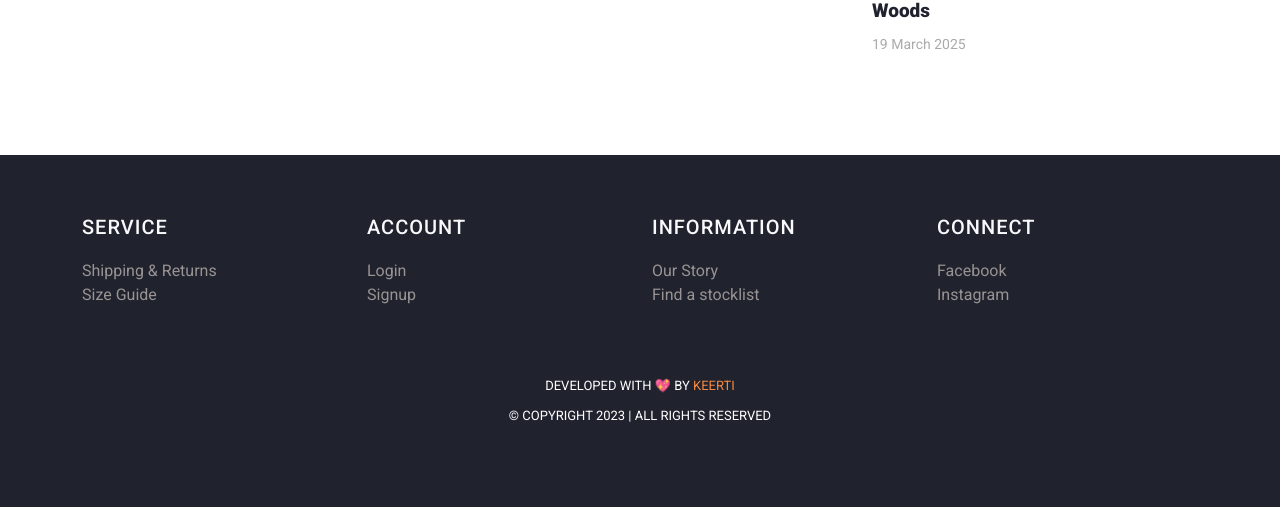
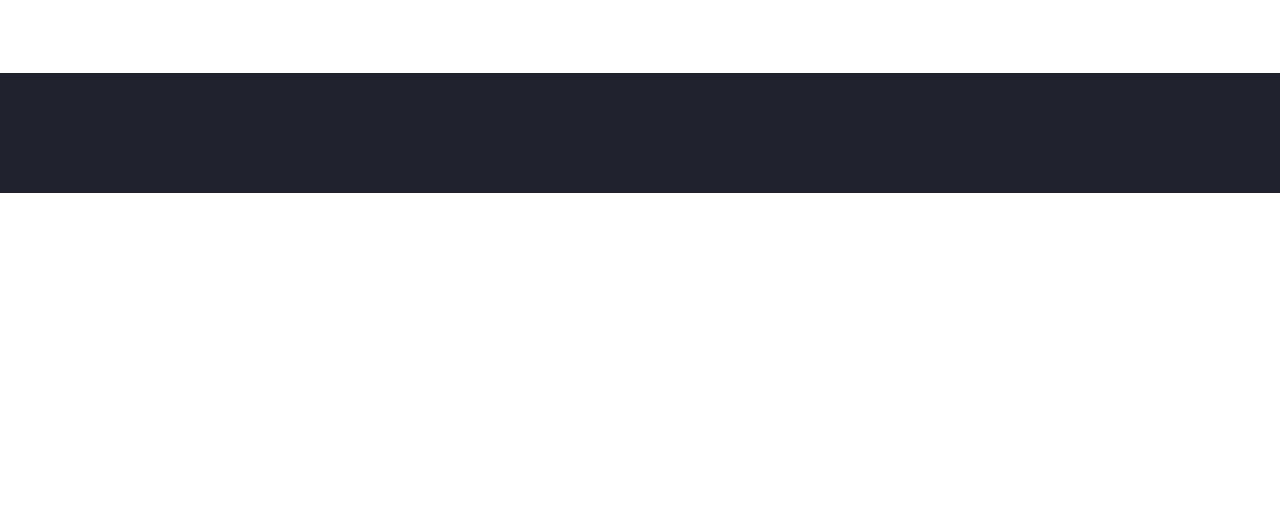
Before and after one commit to 16621737823/django_blog, a Django app: page / in a window 1280 px wide. Shown: the part 5871-6378 px from the top of the page. After the commit the page ends 6064 px from the top, so only its background shows below. Run offline with Django 4.2, Linux system fonts and the light colour scheme; data comes from the database, SQL or seed files in the repository; both versions use the stored data as it was after the commit; some libraries are stand-ins or nearby versions.

Commit message:
front-end modify

```diff
--- a/myapp/views.py
+++ b/myapp/views.py
@@ -123,11 +123,14 @@
     else:
         # 传给模板的可选分类，用字典
         category_choices = {
-            'tech': 'Technology',
-            'life': 'Lifestyle',
-            'edu': 'Education',
-            'other': 'Other',
+            'Nature': 'Nature',
+            'Hiking': 'Hiking',
+            'Life': 'Life',
+            'Travelling': 'Travelling',
+            'Mountaineering': 'Mountaineering',
+            'Other': 'Other'
         }
+
         return render(request, "create.html", {
             "category_choices": category_choices
         })
--- a/templates/footer.html
+++ b/templates/footer.html
@@ -31,48 +31,5 @@
 </style>
 
 <footer>
-  <div class="container">
-    <div class="row">
-      <div class="col-lg-3 col-md-6 col-sm-12">
-        <h4 class="text-light">SERVICE</h4>
-        <ul>
-          <li><a href="#">Shipping & Returns</a></li>
-          <li><a href="#">Size Guide</a></li>
-        </ul>
-      </div>
-      <div class="col-lg-3 col-md-6 col-sm-12">
-        <h4 class="text-light">ACCOUNT</h4>
-        <ul>
-          <li><a href="{% url 'signin' %}">Login</a></li>
-          <li><a href="{% url 'signup' %}">Signup</a></li>
-        </ul>
-      </div>
-      <div class="col-lg-3 col-md-6 col-sm-12">
-        <h4 class="text-light">INFORMATION</h4>
-        <ul>
-          <li><a href="{% url 'blog' %}">Our Story</a></li>
-          <li><a href="#">Find a stocklist</a></li>
-        </ul>
-      </div>
-      <div class="col-lg-3 col-md-6 col-sm-12">
-        <h4 class="text-light">CONNECT</h4>
-        <ul>
-          <li><a href="https://www.linkedin.com/in/keerti-vishwkarma-8ba754243/">Facebook</a></li>
-          <li><a href="https://www.linkedin.com/in/keerti-vishwkarma-8ba754243/">Instagram</a></li>
-        </ul>
-      </div>
 
-    </div>
-  </div>
-
-  <div class="container mt-5">
-    <div class="row">
-      <div class="col-lg-12">
-        <div class="p-3">
-          <p>Developed with 💖 by <a href="https://www.linkedin.com/in/keerti-vishwkarma-8ba754243/">Keerti</a> <br>
-            &copy; Copyright 2023 | All Rights Reserved
-        </div>
-      </div>
-    </div>
-  </div>
 </footer>
--- a/templates/header.html
+++ b/templates/header.html
@@ -28,9 +28,6 @@
           </li>
           <li class="nav-item">
             <a class="nav-link" href="{% url 'blog' %}">Blogs</a>
-          </li>
-          <li class="nav-item">
-            <a class="nav-link" href="{% url 'contact' %}">Contact</a>
           </li>
 
           {% if user.is_authenticated %}
--- a/templates/index.html
+++ b/templates/index.html
@@ -5,150 +5,248 @@
 <head>
 
   <meta charset="utf-8">
-  <meta name="viewport" content="width=device-width, initial-scale=1, shrink-to-fit=no">
+  <meta name="viewport" content="width=device-width, initial-scale=1">
   <meta name="description" content="">
   <meta name="author" content="TemplateMo">
+  <title>BlogSpot - Blogging Website</title>
+
+  <!-- Fonts -->
   <link
     href="https://fonts.googleapis.com/css?family=Roboto:100,100i,300,300i,400,400i,500,500i,700,700i,900,900i&display=swap"
     rel="stylesheet">
-  <link href="https://cdn.jsdelivr.net/npm/bootstrap@5.3.0-alpha3/dist/css/bootstrap.min.css" rel="stylesheet"
-    integrity="sha384-KK94CHFLLe+nY2dmCWGMq91rCGa5gtU4mk92HdvYe+M/SXH301p5ILy+dN9+nJOZ" crossorigin="anonymous">
-  <title>BlogSpot - Blogging Website</title>
 
-  <!-- Bootstrap core CSS -->
+  <!-- Bootstrap (CDN + local fallback for older code references) -->
   <link href="{% static 'vendor/bootstrap/css/bootstrap.min.css' %}" rel="stylesheet">
-  <link href="https://cdn.jsdelivr.net/npm/bootstrap@5.3.1/dist/css/bootstrap.min.css" rel="stylesheet"
-    integrity="sha384-4bw+/aepP/YC94hEpVNVgiZdgIC5+VKNBQNGCHeKRQN+PtmoHDEXuppvnDJzQIu9" crossorigin="anonymous">
-</head>
+  <link href="https://cdn.jsdelivr.net/npm/bootstrap@5.3.1/dist/css/bootstrap.min.css"
+        rel="stylesheet"
+        integrity="sha384-4bw+/aepP/YC94hEpVNVgiZdgIC5+VKNBQNGCHeKRQN+PtmoHDEXuppvnDJzQIu9"
+        crossorigin="anonymous">
 
+  <!-- FontAwesome -->
+  <link rel="stylesheet" href="{% static 'assets/css/fontawesome.css' %}">
+  <link rel="stylesheet" href="https://cdnjs.cloudflare.com/ajax/libs/font-awesome/6.4.2/css/all.min.css">
 
   <!-- Additional CSS Files -->
-<link rel="stylesheet" href="{% static 'assets/css/fontawesome.css' %}">
-<link rel="stylesheet" href="https://cdnjs.cloudflare.com/ajax/libs/font-awesome/6.4.2/css/all.min.css">
   <link rel="stylesheet" href="{% static 'assets/css/templatemo-stand-blog.css' %}">
   <link rel="stylesheet" href="{% static 'assets/css/owl.css' %}">
   <link rel="stylesheet" href="{% static 'assets/css/styles.css' %}">
 
+  <!-- Inline custom styles for a "cooler" look/feel -->
+  <style>
+    /* Carousel Tweaks */
+    #carouselExampleCaptions .carousel-item img {
+      width: 100%;
+      height: 600px;
+      object-fit: cover;
+      filter: brightness(80%);
+      transition: filter 0.3s ease-in-out;
+    }
+    #carouselExampleCaptions .carousel-item:hover img {
+      filter: brightness(100%);
+    }
+    /* Give the captions a modern text shadow look */
+    .carousel-caption h1 {
+      text-shadow: 2px 2px 4px rgba(0,0,0,0.6);
+      font-size: 60px;
+      animation: fadeFromBottom 1s ease-in-out;
+    }
+
+    /* Animate the carousel text on load */
+    @keyframes fadeFromBottom {
+      0% {
+        opacity: 0;
+        transform: translateY(50px);
+      }
+      100% {
+        opacity: 1;
+        transform: translateY(0);
+      }
+    }
+
+    /* Card hover effect */
+    .card {
+      border: none;
+      transition: transform 0.3s ease, box-shadow 0.3s ease;
+    }
+    .card:hover {
+      transform: translateY(-5px);
+      box-shadow: 0 8px 15px rgba(0, 0, 0, 0.1);
+    }
+
+    /* Category badge hover effect */
+    .badge:hover {
+      opacity: 0.8;
+      transform: scale(1.05);
+      cursor: pointer;
+    }
+
+    /* Blog post image hover effect */
+    .blog-post img {
+      transition: transform 0.4s ease, box-shadow 0.4s ease;
+      object-fit: cover;
+    }
+    .blog-post:hover img {
+      transform: scale(1.02);
+      box-shadow: 0 5px 10px rgba(0, 0, 0, 0.2);
+    }
+
+    /* Subtle fade for post content text */
+    .blog-post p {
+      transition: color 0.3s;
+    }
+    .blog-post:hover p {
+      color: #555;
+    }
+
+    /* “View All” link to stand out slightly */
+    a.text-danger.text-decoration-none:hover {
+      text-decoration: underline;
+      font-weight: 500;
+    }
+
+    /* Minor improvements to headings */
+    h2, h3, h5 {
+      font-weight: 700;
+      letter-spacing: 1px;
+    }
+
+    /* A more pop-ish color for some sub-headers */
+    .sub-header {
+      color: #E34B4B;
+      font-weight: bold;
+    }
+  </style>
 </head>
 
 <body>
-  {%include 'header.html'%}
+  {% include 'header.html' %}
 
-
+  <!-- Carousel Section -->
   <div class="container mt-5 carousel">
-    <div id="carouselExampleCaptions" class="carousel slide">
+    <div id="carouselExampleCaptions" class="carousel slide carousel-fade" data-bs-ride="carousel">
       <div class="carousel-indicators">
-        <button type="button" data-bs-target="#carouselExampleCaptions" data-bs-slide-to="0" class="active"
-          aria-current="true" aria-label="Slide 1"></button>
-        <button type="button" data-bs-target="#carouselExampleCaptions" data-bs-slide-to="1"
+        <button type="button"
+                data-bs-target="#carouselExampleCaptions"
+                data-bs-slide-to="0"
+                class="active"
+                aria-current="true"
+                aria-label="Slide 1"></button>
+        <button type="button"
+                data-bs-target="#carouselExampleCaptions"
+                data-bs-slide-to="1"
                 aria-label="Slide 2"></button>
-        <button type="button" data-bs-target="#carouselExampleCaptions" data-bs-slide-to="2"
+        <button type="button"
+                data-bs-target="#carouselExampleCaptions"
+                data-bs-slide-to="2"
                 aria-label="Slide 3"></button>
-        <button type="button" data-bs-target="#carouselExampleCaptions" data-bs-slide-to="3"
+        <button type="button"
+                data-bs-target="#carouselExampleCaptions"
+                data-bs-slide-to="3"
                 aria-label="Slide 4"></button>
-        <button type="button" data-bs-target="#carouselExampleCaptions" data-bs-slide-to="4"
+        <button type="button"
+                data-bs-target="#carouselExampleCaptions"
+                data-bs-slide-to="4"
                 aria-label="Slide 5"></button>
       </div>
       <div class="carousel-inner">
         <div class="carousel-item active">
-          <img src="{% static 'assets/images/nature.jpg' %}" alt="image1">
-          <div class="carousel-caption ">
+          <img src="{% static 'assets/images/nature.jpg' %}" alt="Nature Image">
+          <div class="carousel-caption">
             <h1>NATURE</h1>
           </div>
         </div>
         <div class="carousel-item">
-          <img src="{% static 'assets/images/ai.jpg' %}" alt="image2">
+          <img src="{% static 'assets/images/ai.jpg' %}" alt="AI Image">
           <div class="carousel-caption d-none d-md-block">
             <h1>TRAVEL</h1>
           </div>
         </div>
         <div class="carousel-item">
-          <img src="{% static 'assets/images/education.jpg' %}" alt="image3">
+          <img src="{% static 'assets/images/education.jpg' %}" alt="Education Image">
           <div class="carousel-caption d-none d-md-block">
             <h1>Life</h1>
           </div>
         </div>
         <div class="carousel-item">
-          <img src="{% static 'assets/images/tech.jpg' %}" alt="image4">
+          <img src="{% static 'assets/images/tech.jpg' %}" alt="Tech Image">
           <div class="carousel-caption d-none d-md-block">
             <h1>Hiking</h1>
           </div>
         </div>
         <div class="carousel-item">
-          <img src="{% static 'assets/images/ai.jpg' %}" alt="image5">
+          <img src="{% static 'assets/images/ai.jpg' %}" alt="AI Repeated Image">
           <div class="carousel-caption d-none d-md-block">
             <h1>Mountaineering</h1>
           </div>
         </div>
       </div>
-      <button class="carousel-control-prev" type="button" data-bs-target="#carouselExampleCaptions"
+      <button class="carousel-control-prev"
+              type="button"
+              data-bs-target="#carouselExampleCaptions"
               data-bs-slide="prev">
         <span class="carousel-control-prev-icon" aria-hidden="true"></span>
-        <span class="visually-hidden">Previous</span>
       </button>
-      <button class="carousel-control-next" type="button" data-bs-target="#carouselExampleCaptions"
+      <button class="carousel-control-next"
+              type="button"
+              data-bs-target="#carouselExampleCaptions"
               data-bs-slide="next">
         <span class="carousel-control-next-icon" aria-hidden="true"></span>
-        <span class="visually-hidden">Next</span>
       </button>
     </div>
   </div>
+  <!-- End Carousel Section -->
 
   {% if user.is_authenticated %}
   <div class="container mt-5">
-    <h5>MY POSTS</h5>
+    <h5 class="sub-header">MY POSTS</h5>
     <hr>
-    <div class="row row-cols-lg-3 row-cols-md-2 row-cols-1" class="blog-posts">
-
+    <div class="row row-cols-lg-3 row-cols-md-2 row-cols-1">
       {% for post in posts|slice:"0:3" %}
-      <div class="col col-lg-4 col-md-6 col-12 mb-2 blog-post">
-        <img src="{{media_url}}{{post.image_path}}" alt="" width="100%" height="300px">
-        <div class=" px-3 py-5 shadow">
+      <div class="col col-lg-4 col-md-6 col-12 mb-4 blog-post">
+        <img src="{{ media_url }}{{ post.image_path }}" alt="" width="100%" height="300px">
+        <div class="px-3 py-4 shadow">
           <a href="{% url 'post' post.id %}" class="text-decoration-none text-dark">
-          <span class="text-white bg-info text-center rounded-3 mt-5" style="padding: 8px;">{{post.category}}</span>
-          <h5 class="mt-4">{{post.postname}}</h5>
+            <span class="text-white bg-info text-center rounded-3"
+                  style="padding: 8px;">{{ post.category }}</span>
+            <h5 class="mt-3">{{ post.postname }}</h5>
           </a>
           <form method="post" action="{% url 'increaselikes' post.id %}">
             {% csrf_token %}
-          <button class="float-right small" type="submit"
-            style="border: none; background: transparent; font-size: 25px;"><i
-              class="fa fa-heart text-danger"></i></button>
+            <button class="float-right"
+                    type="submit"
+                    style="border: none; background: transparent; font-size: 25px;">
+              <i class="fa fa-heart text-danger"></i>
+            </button>
           </form>
-
-        <p>{{post.content|slice:"0:100"}}...</p>
-        <p class="small text-primary">{{post.time}} </p>
+          <p class="mt-2">
+            {{ post.content|slice:"0:100" }}...
+          </p>
+          <p class="small text-primary">{{ post.time }}</p>
         </div>
       </div>
       {% endfor %}
     </div>
-  <a class="text-danger text-decoration-none" href="{% url 'profile' user.id %}" style="cursor:pointer;">View All
-    >></a>
+    <a class="text-danger text-decoration-none"
+       href="{% url 'profile' user.id %}"
+       style="cursor: pointer;">View All >></a>
   </div>
   {% endif %}
 
-
-
+  <!-- Blog Categories Section -->
   <div class="container mt-5">
-
     <div class="text-center mb-4">
       <h2>Blog Categories</h2>
-
     </div>
-
-
     <div class="row justify-content-center mb-4">
       <div class="col-auto text-center">
-
-      <span class="badge rounded-pill bg-primary me-2 mb-2" style="cursor:pointer;"
+        <span class="badge rounded-pill bg-primary me-2 mb-2"
               onclick="window.location.href='{% url 'index' %}'">
           Show All
         </span>
-
         {% for cat in categories %}
           <span class="badge rounded-pill
                       {% if cat == selected_category %} bg-warning text-dark {% else %} bg-secondary {% endif %}
                       me-2 mb-2"
-              style="cursor:pointer;"
                 onclick="window.location.href='?category={{ cat }}'">
             {{ cat }}
           </span>
@@ -156,39 +254,37 @@
       </div>
     </div>
   </div>
+  <!-- End Blog Categories Section -->
 
-
+  <!-- Posts By Selected Category -->
   <div class="container mb-5">
-  <h3 class="mb-3" style="color: rgb(227, 73, 73); font-weight: bold;">Current Selected: {{ selected_category }}</h3>
+    <h3 class="mb-3" style="color: rgb(227, 73, 73); font-weight: bold;">
+      Current Selected: {{ selected_category }}
+    </h3>
     <hr>
-
     <div class="row row-cols-1 row-cols-md-2 row-cols-lg-3 g-4">
       {% for post in recent_posts %}
       <div class="col">
-
         <div class="card h-100">
-
-        <img src="{{ media_url }}{{ post.image_path }}" class="card-img-top" alt="post image" style="object-fit: cover; height: 200px;">
-
+          <img src="{{ media_url }}{{ post.image_path }}"
+               class="card-img-top"
+               alt="post image"
+               style="object-fit: cover; height: 200px;">
           <div class="card-body">
             <a href="{% url 'post' post.id %}" class="text-decoration-none text-dark">
-
               <span class="badge bg-info text-white mb-2">{{ post.category }}</span>
               <h5 class="card-title mt-2">{{ post.postname }}</h5>
             </a>
-
             <form method="post" action="{% url 'increaselikes' post.id %}">
               {% csrf_token %}
               <button class="float-end bg-transparent border-0 text-danger fs-4" type="submit">
                 <i class="fa fa-heart"></i>
               </button>
             </form>
-
             <p class="card-text mt-3">
               {{ post.content|slice:"0:100" }}...
             </p>
           </div>
-
           <div class="card-footer text-muted">
             {{ post.time }}
           </div>
@@ -197,41 +293,51 @@
       {% endfor %}
     </div>
   </div>
+  <!-- End Posts By Selected Category -->
 
-
+  <!-- Recent Posts Section -->
   <section class="blog-posts">
     <div class="container">
-      <h3 class="mb-2" style="color: rgb(227, 73, 73); font-size: 30px; font-weight: bold;">RECENT POSTS</h3>
+      <h3 class="mb-2" style="color: rgb(227, 73, 73); font-size: 30px; font-weight: bold;">
+        RECENT POSTS
+      </h3>
       <hr>
-      <div class=" row">
+      <div class="row">
+        <!-- Main Column: Recent Posts -->
         <div class="col-lg-8">
           <div class="all-blog-posts">
             <div class="row">
-
               {% for post in top_posts|slice:"0:7" %}
-              <div class="col col-lg-6 col-12 pb-2 blog-post ">
-                <img src="{{media_url}}{{post.image_path}}" alt="" class="img-fluid" width="100%">
+              <div class="col-lg-6 col-12 pb-3 blog-post">
+                <img src="{{ media_url }}{{ post.image_path }}"
+                     alt=""
+                     class="img-fluid"
+                     width="100%">
                 <div class="px-3 py-5 shadow">
                   <a href="{% url 'post' post.id %}" class="text-decoration-none text-dark mb-3">
-                    <span class="text-white bg-info text-center rounded-3 mt-5"
-                      style="padding: 8px;">{{post.category}}</span>
-                    <h5 class="mt-4">{{post.postname}}</h5>
+                    <span class="text-white bg-info text-center rounded-3 mt-2"
+                          style="padding: 8px;">{{ post.category }}</span>
+                    <h5 class="mt-4">{{ post.postname }}</h5>
                   </a>
                   <form method="post" action="{% url 'increaselikes' post.id %}">
                     {% csrf_token %}
-                    <button class="float-right small" type="submit"
-                      style="border: none; background: transparent; font-size: 25px;"><i
-                        class="fa fa-heart text-danger"></i></button>
+                    <button class="float-right"
+                            type="submit"
+                            style="border: none; background: transparent; font-size: 25px;">
+                      <i class="fa fa-heart text-danger"></i>
+                    </button>
                   </form>
-
-                  <p class="mt-2">{{post.content|slice:"0:100"}}...</p>
-                  <p class="small text-primary">{{post.time}} </p>
+                  <p class="mt-2">{{ post.content|slice:"0:100" }}...</p>
+                  <p class="small text-primary">{{ post.time }}</p>
                 </div>
               </div>
               {% endfor %}
             </div>
           </div>
         </div>
+        <!-- End Main Column -->
+
+        <!-- Sidebar Column -->
         <div class="col-lg-4">
           <div class="sidebar">
             <div class="row">
@@ -242,15 +348,15 @@
                   </div>
                   <div class="content">
                     <ul>
-
                       {% for post in recent_posts|slice:"0:" %}
                       <li>
-                        <img src="{{media_url}}{{post.image_path}}" class="img-fluid" alt="" width="100%">
-                        <a href="post-details.html">
+                        <img src="{{ media_url }}{{ post.image_path }}"
+                             class="img-fluid"
+                             alt=""
+                             width="100%">
                         <a href="{% url 'post' post.id %}" class="text-decoration-none text-dark">
-                            <h5>{{post.postname}}</h5>
-                          </a>
-                          <span>{{post.time}}</span>
+                          <h5>{{ post.postname }}</h5>
+                          <span>{{ post.time }}</span>
                         </a>
                       </li>
                       {% endfor %}
@@ -258,18 +364,16 @@
                   </div>
                 </div>
               </div>
-
             </div>
           </div>
         </div>
+        <!-- End Sidebar Column -->
       </div>
     </div>
-
   </section>
-
+  <!-- End Recent Posts Section -->
 
   {% include 'footer.html' %}
-
 
   <!-- Bootstrap core JavaScript -->
   <script src="{% static 'vendor/jquery/jquery.min.js' %}"></script>
@@ -288,19 +392,17 @@
   <script src="{% static 'assets/js/isotope.js' %}"></script>
   <script src="{% static 'assets/js/accordions.js' %}"></script>
 
-
-  <script language="text/Javascript">
-    cleared[0] = cleared[1] = cleared[2] = 0; //set a cleared flag for each field
-    function clearField(t) {                   //declaring the array outside of the
-      if (!cleared[t.id]) {                      // function makes it static and global
-        cleared[t.id] = 1;  // you could use true and false, but that's more typing
-        t.value = '';         // with more chance of typos
+  <script>
+    // Keep your existing script logic
+    cleared[0] = cleared[1] = cleared[2] = 0; // set a cleared flag for each field
+    function clearField(t) {
+      if (!cleared[t.id]) {
+        cleared[t.id] = 1;
+        t.value = '';
         t.style.color = '#fff';
       }
     }
-
   </script>
 
 </body>
-
 </html>
```
Also changed, not shown: myapp/models.py (+5 -3 lines), templates/contact.html (deleted, +0 -198 lines), db.sqlite3 (added), identifier.sqlite (added), media/images/posts/FUJI0413_7tykEkZ.jpg (added), media/images/posts/FUJI5204.jpg (added), media/images/posts/FUJI8505.jpg (added), media/images/posts/FUJI9306.jpg (added), 5 other files. Lines whose indentation alone changed are shown as unchanged.
